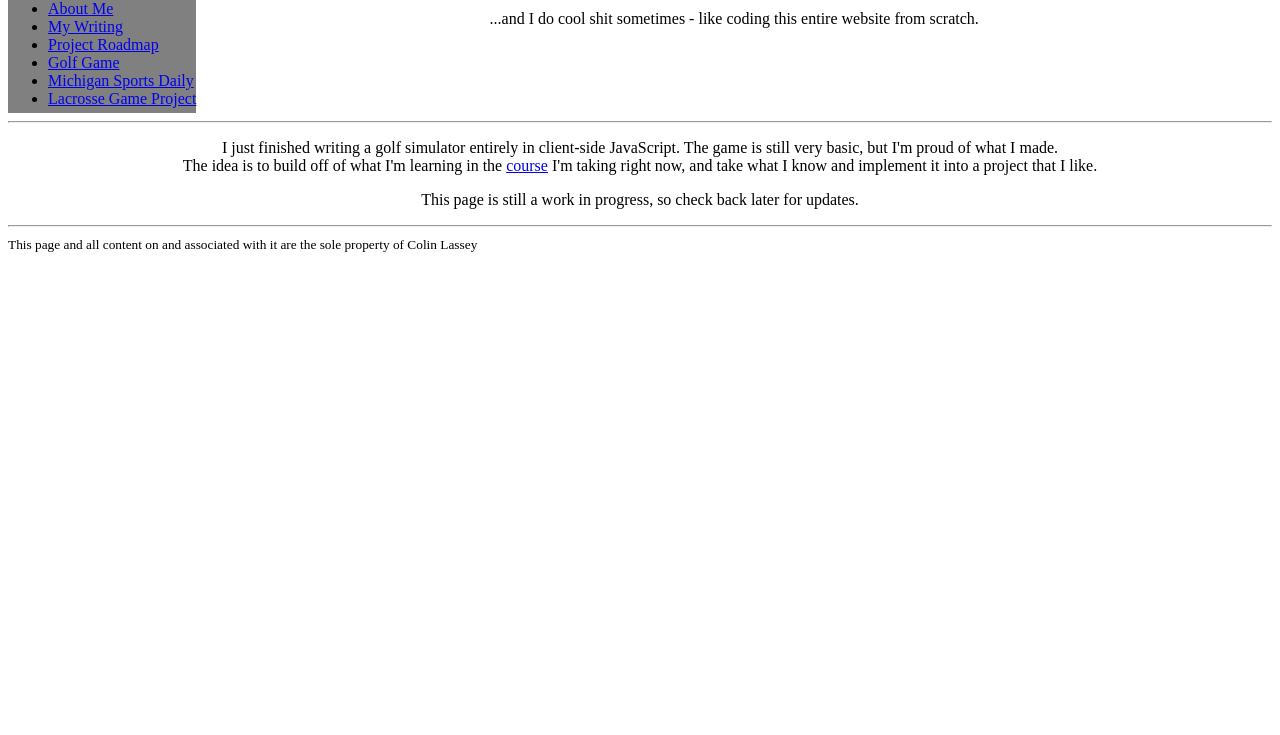
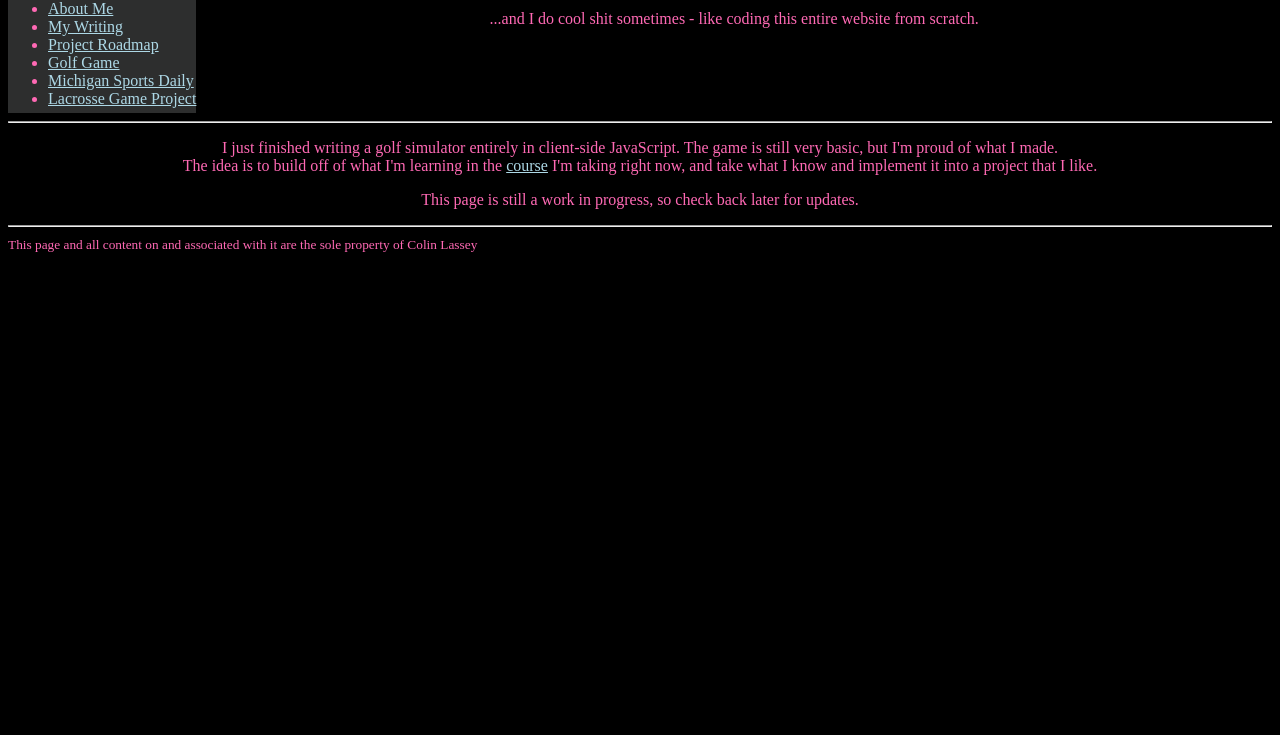
Before and after one commit to cklgaming/cklgaming.github.io, a plain HTML site: page index.html in a window 1280 px wide. Shown: the part 65-800 px from the top of the page. Drawn offline with Linux system fonts and the light colour scheme.

Commit message:
Changed colorscheme

```diff
--- a/styles.css
+++ b/styles.css
@@ -1,3 +1,8 @@
+html {
+    background-color: black;
+    color: hotpink;
+}
+
 .container1 {
     display: flex;
     align-items: flex-start;
@@ -15,7 +20,7 @@ header {
 }
 
 aside {
-    background-color: grey;
+    background-color: rgb(45, 46, 46);
     padding-bottom: 5px;
     position: static;
 }
@@ -24,8 +29,8 @@ aside {
     text-align: center;
 }
 
-a:visited {
-    color: blue;
+a {
+    color: lightblue;
 }
 
 a:hover {
```
